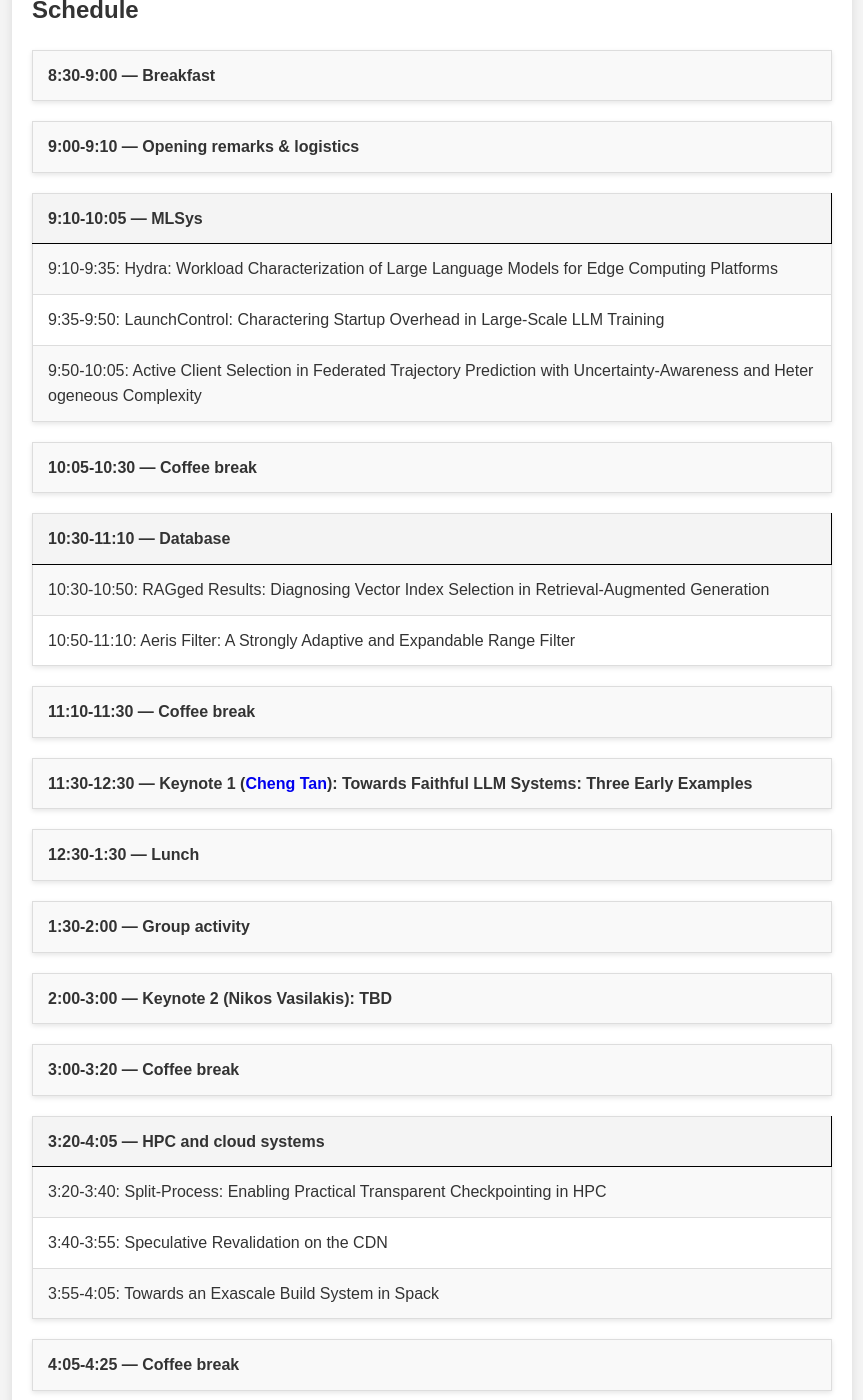
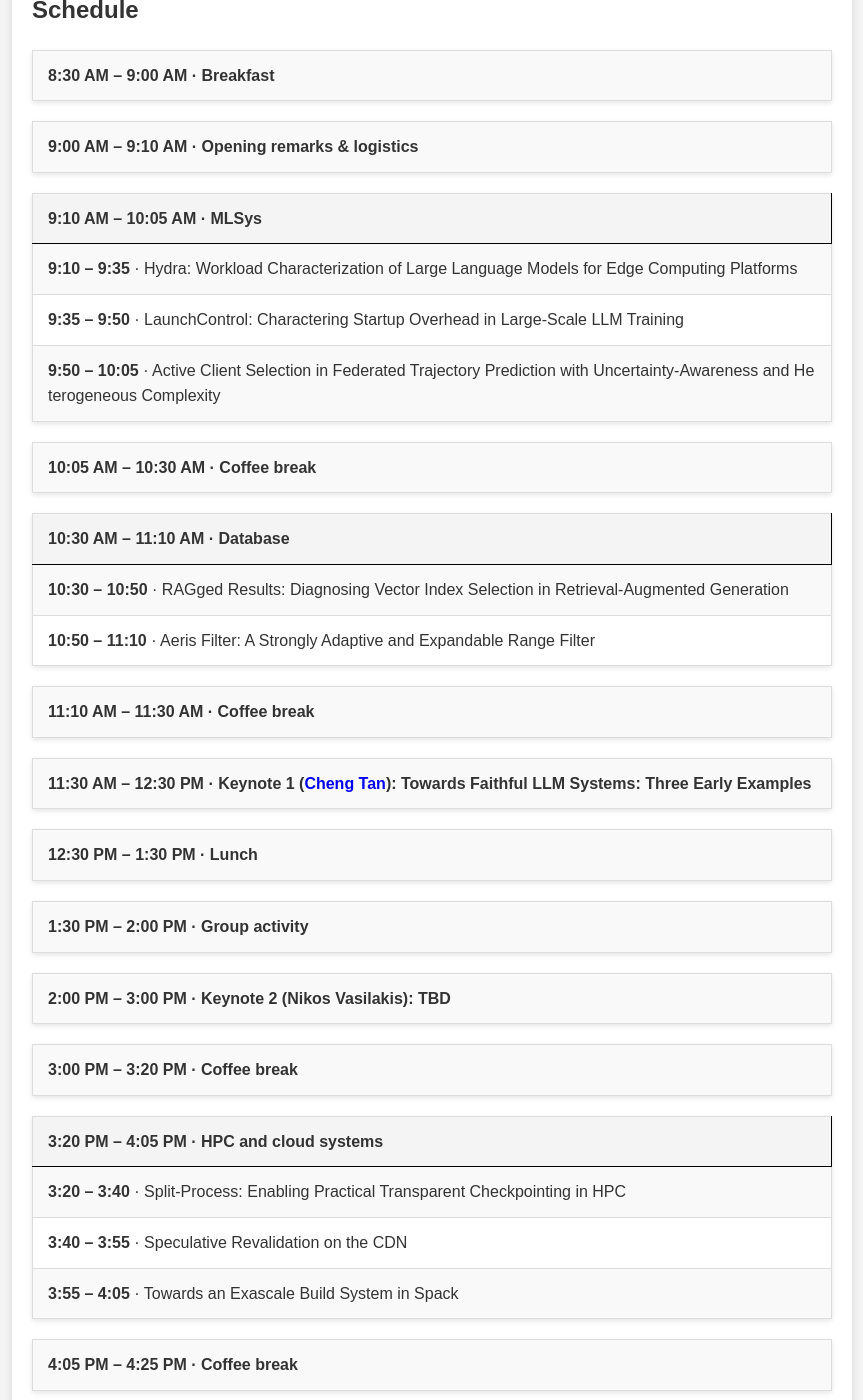
Before and after one commit to Khoury-srg/Northeastern-Systems-Day-2025, a Jekyll site: the page built from index.markdown, in a window 1280 px wide and 1400 px high, scrolled down 751 px. Shown: the whole window, without its empty margins (208-1071 px from the left). Built offline with Jekyll 4.4.1, drawn with Linux system fonts in a browser that asks for light colours; some of the changed text lies outside the part shown.

Commit message:
update visualization

```diff
--- a/index.markdown
+++ b/index.markdown
@@ -54,54 +54,54 @@ and Management and troubleshooting of complex systems._
 
 ## Schedule
 
-| **8:30-9:00 --- Breakfast** |
+| **8:30 AM – 9:00 AM · Breakfast** |
 
-| **9:00-9:10 --- Opening remarks & logistics** |
+| **9:00 AM – 9:10 AM · Opening remarks & logistics** |
 
-| 9:10-10:05 --- MLSys |
+| **9:10 AM – 10:05 AM · MLSys** |
 |:--------------------------|
-| 9:10-9:35: Hydra: Workload Characterization of Large Language Models for Edge Computing Platforms |
-| 9:35-9:50: LaunchControl: Charactering Startup Overhead in Large-Scale LLM Training |
-| 9:50-10:05: Active Client Selection in Federated Trajectory Prediction with Uncertainty-Awareness and Heterogeneous Complexity |
+| **9:10 – 9:35** · Hydra: Workload Characterization of Large Language Models for Edge Computing Platforms |
+| **9:35 – 9:50** · LaunchControl: Charactering Startup Overhead in Large-Scale LLM Training |
+| **9:50 – 10:05** · Active Client Selection in Federated Trajectory Prediction with Uncertainty-Awareness and Heterogeneous Complexity |
 |-----------------------------------------------------------------------------|
 
-| **10:05-10:30 --- Coffee break** |
+| **10:05 AM – 10:30 AM · Coffee break** |
 
-| 10:30-11:10 --- Database |
+| **10:30 AM – 11:10 AM · Database** |
 |:--------------------------|
-| 10:30-10:50: RAGged Results: Diagnosing Vector Index Selection in Retrieval-Augmented Generation |
-| 10:50-11:10: Aeris Filter: A Strongly Adaptive and Expandable Range Filter |
+| **10:30 – 10:50** · RAGged Results: Diagnosing Vector Index Selection in Retrieval-Augmented Generation |
+| **10:50 – 11:10** · Aeris Filter: A Strongly Adaptive and Expandable Range Filter |
 |-----------------------------------------------------------------------------|
 
-| **11:10-11:30 --- Coffee break** |
+| **11:10 AM – 11:30 AM · Coffee break** |
 
-| **11:30-12:30 --- Keynote 1 (<a href="https://naizhengtan.github.io/" style="text-decoration: none;">Cheng Tan</a>): Towards Faithful LLM Systems: Three Early Examples** |
+| **11:30 AM – 12:30 PM · Keynote 1 (<a href="https://naizhengtan.github.io/" style="text-decoration: none;">Cheng Tan</a>): Towards Faithful LLM Systems: Three Early Examples** |
 
-| **12:30-1:30 --- Lunch** |
+| **12:30 PM – 1:30 PM · Lunch** |
 
-| **1:30-2:00 --- Group activity** |
+| **1:30 PM – 2:00 PM · Group activity** |
 
-| **2:00-3:00 --- Keynote 2 (Nikos Vasilakis): TBD** |
+| **2:00 PM – 3:00 PM · Keynote 2 (Nikos Vasilakis): TBD** |
 
-| **3:00-3:20 --- Coffee break** |
+| **3:00 PM – 3:20 PM · Coffee break** |
 
-| 3:20-4:05 --- HPC and cloud systems |
+| **3:20 PM – 4:05 PM · HPC and cloud systems** |
 |:--------------------------|
-| 3:20-3:40: Split-Process: Enabling Practical Transparent Checkpointing in HPC |
-| 3:40-3:55: Speculative Revalidation on the CDN |
-| 3:55-4:05: Towards an Exascale Build System in Spack |
+| **3:20 – 3:40** · Split-Process: Enabling Practical Transparent Checkpointing in HPC |
+| **3:40 – 3:55** · Speculative Revalidation on the CDN |
+| **3:55 – 4:05** · Towards an Exascale Build System in Spack |
 |-----------------------------------------------------------------------------|
 
-| **4:05-4:25 --- Coffee break** |
+| **4:05 PM – 4:25 PM · Coffee break** |
 
-| 4:25-5:15 --- Security and correctness |
+| **4:25 PM – 5:15 PM · Security and correctness** |
 |:--------------------------|
-| 4:25-4:40: Smart Plugs: The Unseen Home Trojan |
-| 4:40-5:00: Compositional Model-Driven Verification of Weakly Consistent Distributed Systems |
-| 5:00-5:15: DeepDebug: Serializable Replay of Bugs Found Deep in a Multithreaded Execution |
+| **4:25 – 4:40** · Smart Plugs: The Unseen Home Trojan |
+| **4:40 – 5:00** · Compositional Model-Driven Verification of Weakly Consistent Distributed Systems |
+| **5:00 – 5:15** · DeepDebug: Serializable Replay of Bugs Found Deep in a Multithreaded Execution |
 |-----------------------------------------------------------------------------|
 
-| **5:15-5:20 --- Closing remarks** |
+| **5:15 PM – 5:20 PM · Closing remarks** |
 
 
 <!-- ## Code of Conduct
```
